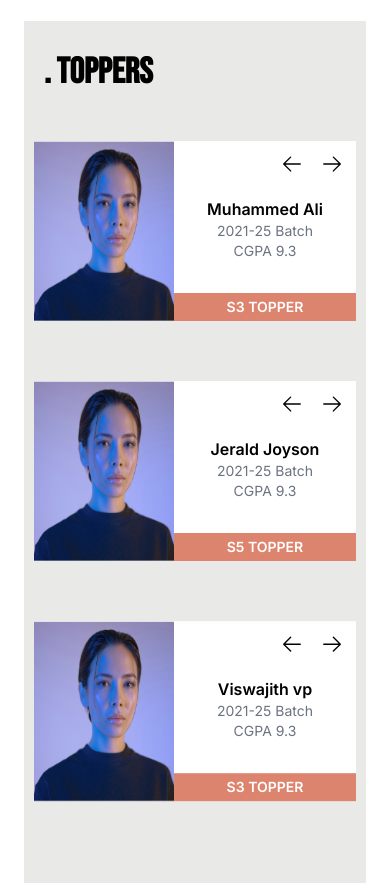
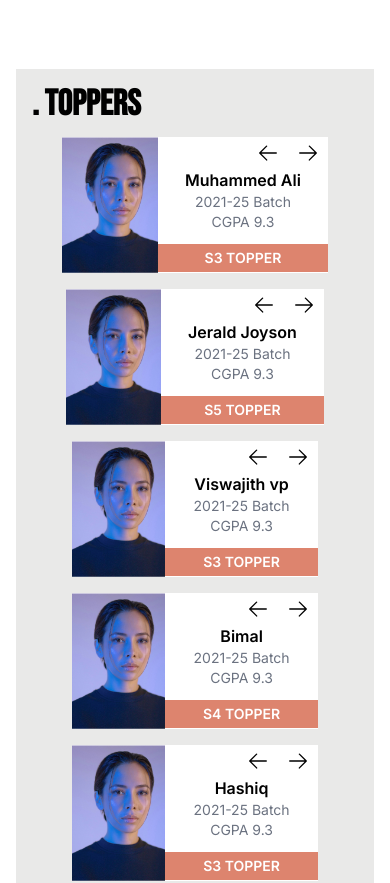
Before and after one commit to mhdaslamp/cse_dept_site, a Next.js app: page / in a window 390 px wide. Shown: the part 6240-7123 px from the top of the page. Built offline with nearby package versions, Linux system fonts and the light colour scheme.

Commit message:
Toppers section is changed and it is responsive

```diff
--- a/src/app/globals.css
+++ b/src/app/globals.css
@@ -2,7 +2,7 @@
 @tailwind components;
 @tailwind utilities;
 
-body{
+body {
   min-height: 100vh;
   min-height: 100dvh;
 }
@@ -20,10 +20,34 @@ body{
 }
 
 .video {
-    width: 100%;
-    height: 100%;
-    object-fit: cover;
-    position:absolute;
-    top:0;
-    z-index:-1;
+  width: 100%;
+  height: 100%;
+  object-fit: cover;
+  position: absolute;
+  top: 0;
+  z-index: -1;
+}
+
+/* Toppers page section*/
+
+.student-card {
+  display: block;
+  transition: transform 0.3s;
+}
+
+@media (min-width: 425px) {
+  .student-card:hover .stud-image {
+    width: 200px;
+    height: 170px;
+    transition: width 0.3s, height 0.3s;
   }
+}
+
+.student-card:hover .arrow-buttons {
+  display: flex;
+  transition: height 0.5s;
+}
+
+.student-card .arrow-buttons {
+  display: none;
+}
--- a/src/app/page.js
+++ b/src/app/page.js
@@ -3,7 +3,7 @@ import DeptInfo from "@/components/DeptInfo";
 import DeptLogo from "@/components/DeptLogo";
 import Footer from "@/components/Footer";
 import HodMessage from "@/components/HodMessage";
-import Toppers from "@/components/Toppers/Toppers";
+import Toppers from "@/components/Toppers";
 import HomePage from "@/components/HomePage/page";
 import References from "@/components/References";
 import HorizontalScrollCarousel from "@/components/HorizontalScrollCarousel";
--- /dev/null
+++ b/src/components/Toppers.jsx
@@ -0,0 +1,83 @@
+"use client";
+
+"use client";
+
+import React, { useEffect } from "react";
+import { studentsData } from "../constants/contents";
+import { HiArrowLeft, HiArrowRight } from "react-icons/hi2";
+import "../app/globals.css";
+import AOS from "aos";
+import "aos/dist/aos.css";
+
+function StudentCard({ name, batch, sem, cgpa, image, index }) {
+  return (
+    <div data-aos="fade-up" data-aos-delay={`${(index + 1) * 200}`}>
+      <div className="student-card">
+        <div className="flex flex-row sm:flex-col bg-white justify-start items-center h-[136px] relative sm:h-auto w-auto sm:w-[200px]">
+          <div className="stud-image w-[150px] h-[136px] sm:w-[200px] sm:h-[200px]">
+            <img
+              src={image}
+              alt={name}
+              className="w-full h-full object-cover"
+            />
+          </div>
+          <div className="stud-details w-full h-auto text-center flex flex-col">
+            <div className="sm:hidden  w-full h-auto flex flex-row justify-end">
+              <p className=" w-[40px] flex p-1 justify-center items-center text-black hover:bg-[#9E9E9E] hover:text-white transition-all ">
+                <HiArrowLeft size={22} />
+              </p>
+              <p className=" w-[40px] flex p-1 justify-center items-center text-black hover:bg-[#9E9E9E] hover:text-white transition-all ">
+                <HiArrowRight size={22} />
+              </p>
+            </div>
+
+            <p className="text-black text-base font-semibold ">{name}</p>
+            <p className="text-gray-500  text-sm">{batch} Batch</p>
+            <p className="text-gray-500 text-sm">CGPA {cgpa}</p>
+            <p className="text-white font-semibold text-sm w-full bg-[#DD846E] py-[4px] mt-3 sm:mt-0 md:mt-0 lg:mt-0">
+              {sem} TOPPER
+            </p>
+          </div>
+        </div>
+        <div className="w-[200px] h-2 hidden sm:block ">
+          <div className="arrow-buttons h-[31px] bg-white flex flex-1 items-center justify-center">
+            <p className=" w-full flex py-1 justify-center items-center text-black hover:bg-[#9E9E9E] hover:text-white transition-all ">
+              <HiArrowLeft size={22} />
+            </p>
+            <p className=" w-full flex py-1 justify-center items-center text-black hover:bg-[#9E9E9E] hover:text-white transition-all ">
+              <HiArrowRight size={22} />
+            </p>
+          </div>
+        </div>
+      </div>
+    </div>
+  );
+}
+
+const Toppers = () => {
+  useEffect(() => {
+    AOS.init({ duration: 500 });
+  }, []);
+  return (
+    <div className="container mx-auto bg-white py-20 px-4 sm:px-6">
+      <div
+        className=" bg-[#e9e9e8] w-full h-full p-4 sm:p-6"
+        data-aos="fade-up"
+      >
+        <div className="flex justify-start w-full h-full">
+          <h1 className="text-black font-bold font-bebasneue lg:text-5xl text-4xl ">
+            . TOPPERS
+          </h1>
+        </div>
+
+        <div className="pt-3 grid max-w-full mx-auto lg:grid-cols-4 md:grid-cols-3 xl:grid-cols-5 sm:grid-cols-2 gap-4 md:gap-8 lg:gap-10 justify-items-center">
+          {studentsData.map((student, index) => (
+            <StudentCard key={index} {...student} index={index} />
+          ))}
+        </div>
+      </div>
+    </div>
+  );
+};
+
+export default Toppers;
--- a/src/components/Toppers/Toppers.css
+++ /dev/null
@@ -1,22 +0,0 @@
-.student-card {
-  display: block;
-  transition: transform 0.3s;
-}
-
-@media (max-width: 768px) {
-  .student-card:hover {
-    transform: none;
-  }
-}
-
-.student-card:hover {
-  transform: translateY(-20px);
-}
-
-.student-card:hover .arrow-buttons {
-  display: flex;
-}
-
-.student-card .arrow-buttons {
-  display: none;
-}
--- a/src/components/Toppers/Toppers.jsx
+++ /dev/null
@@ -1,86 +0,0 @@
-"use client";
-
-import React, { useEffect } from "react";
-import Image from "next/image";
-import { studentsData } from "../../constants/contents";
-import { HiArrowLeft, HiArrowRight } from "react-icons/hi2";
-import "./Toppers.css";
-import AOS from "aos";
-import "aos/dist/aos.css";
-
-function StudentCard({ name, batch, sem, cgpa, image, index }) {
-  return (
-    <div
-      className="sm:w-auto md:w-full xl:w-full h-auto"
-      data-aos="fade-up"
-      data-aos-delay={`${(index + 1) * 600}`}
-    >
-      <div className="student-card h-[200px] sm:h-[300px] md:h-[300px] lg:h-[300px]">
-        <div className="student-card-inner text-center w-full items-center mt-8 md:mt-0 flex flex-row sm:flex-col md:flex-col xl:flex-col">
-          <Image
-            src={image.startsWith("/") ? image : `/${image}`}
-            alt={name}
-            width={140}
-            height={180}
-            className="w-[140px] h-[180px] sm:h-[200px] md:h-[200px] lg:h-[200px] sm:w-full md:w-full lg:w-full"
-          />
-          <div className="student-details bg-white w-[200px] sm:w-full md:w-full lg:w-full h-[180px] sm:h-auto md:h-auto lg:h-auto flex flex-col sm:block justify-end sm:justify-center relative md:justify-center lg:justify-center items-center">
-            <div className="absolute top-2 right-1 sm:hidden md:hidden lg:hidden w-[80px] h-[27px] grid grid-cols-2 ">
-              <p className=" w-full flex p-1 justify-center items-center text-black hover:bg-[#9E9E9E] hover:text-white transition-all ">
-                <HiArrowLeft size={22} />
-              </p>
-              <p className=" w-full flex p-1 justify-center items-center text-black hover:bg-[#9E9E9E] hover:text-white transition-all ">
-                <HiArrowRight size={22} />
-              </p>
-            </div>
-            <p className="text-black text-base font-semibold">{name}</p>
-            <p className="text-gray-500 text-sm">{batch} Batch</p>
-            <p className="text-gray-500 text-sm">CGPA {cgpa}</p>
-            <p className="text-white font-semibold text-sm w-full bg-[#DD846E] py-[4px] mt-8 sm:mt-0 md:mt-0 lg:mt-0">
-              {sem} TOPPER
-            </p>
-          </div>
-        </div>
-        <div className="w-auto h-auto hidden sm:block md:block xl:block">
-          <div className="arrow-buttons h-[27px] bg-white flex flex-1 items-center justify-center">
-            <p className=" w-full flex py-1 justify-center items-center text-black hover:bg-[#9E9E9E] hover:text-white transition-all ">
-              <HiArrowLeft size={22} />
-            </p>
-            <p className=" w-full flex py-1 justify-center items-center text-black hover:bg-[#9E9E9E] hover:text-white transition-all ">
-              <HiArrowRight size={22} />
-            </p>
-          </div>
-        </div>
-      </div>
-    </div>
-  );
-}
-
-const Toppers = () => {
-  useEffect(() => {
-    AOS.init({ duration: 1000 });
-  }, []);
-
-  return (
-    <div className="mx-auto bg-white w-full px-6 py-8 md:px-20 xl:px-24 sm:px-10">
-      <div
-        className="backgroundColorClass bg-[#e9e9e8] py-8 sm:pb-10 md:pb-10 xl:py-6 lg:py-6 h-auto"
-        data-aos="fade-up"
-      >
-        <div className="flex justify-start mb-4 pl-5">
-          <h1 className="text-black lg:text-5xl text-4xl font-bold font-bebasneue">
-            . TOPPERS
-          </h1>
-        </div>
-
-        <div className="w-full grid grid-cols-1 gap-2 lg:grid-cols-5 md:grid-cols-4 sm:grid-cols-2 md:gap-8 sm:gap-5 px-[10px] sm:px-[15px] md:px-[20px] lg:px-[20px] justify-items-center">
-          {studentsData.map((student, index) => (
-            <StudentCard key={index} {...student} index={index} />
-          ))}
-        </div>
-      </div>
-    </div>
-  );
-};
-
-export default Toppers;
```
Also changed, not shown: 1 other file (tests, documents, lock files or other folders).
